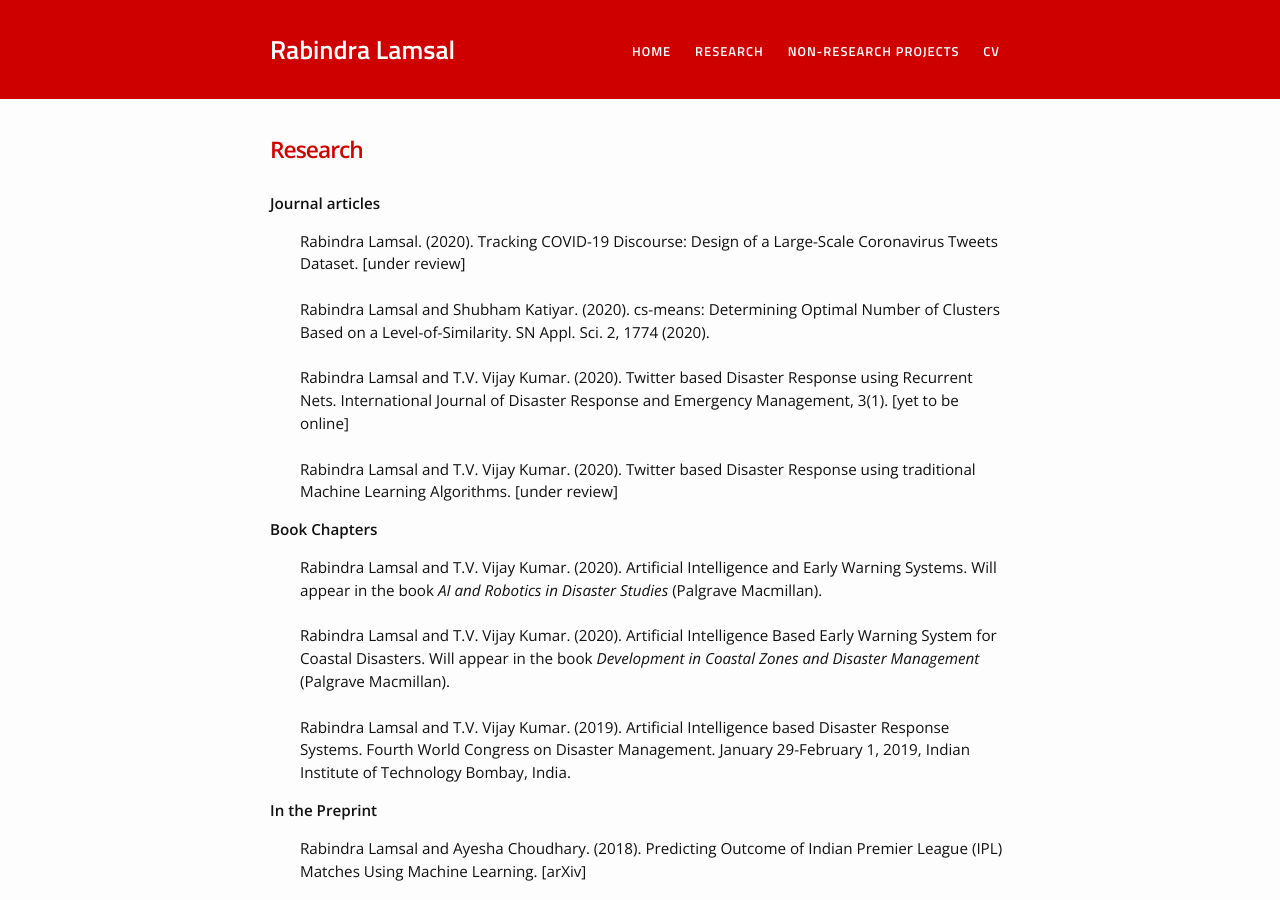
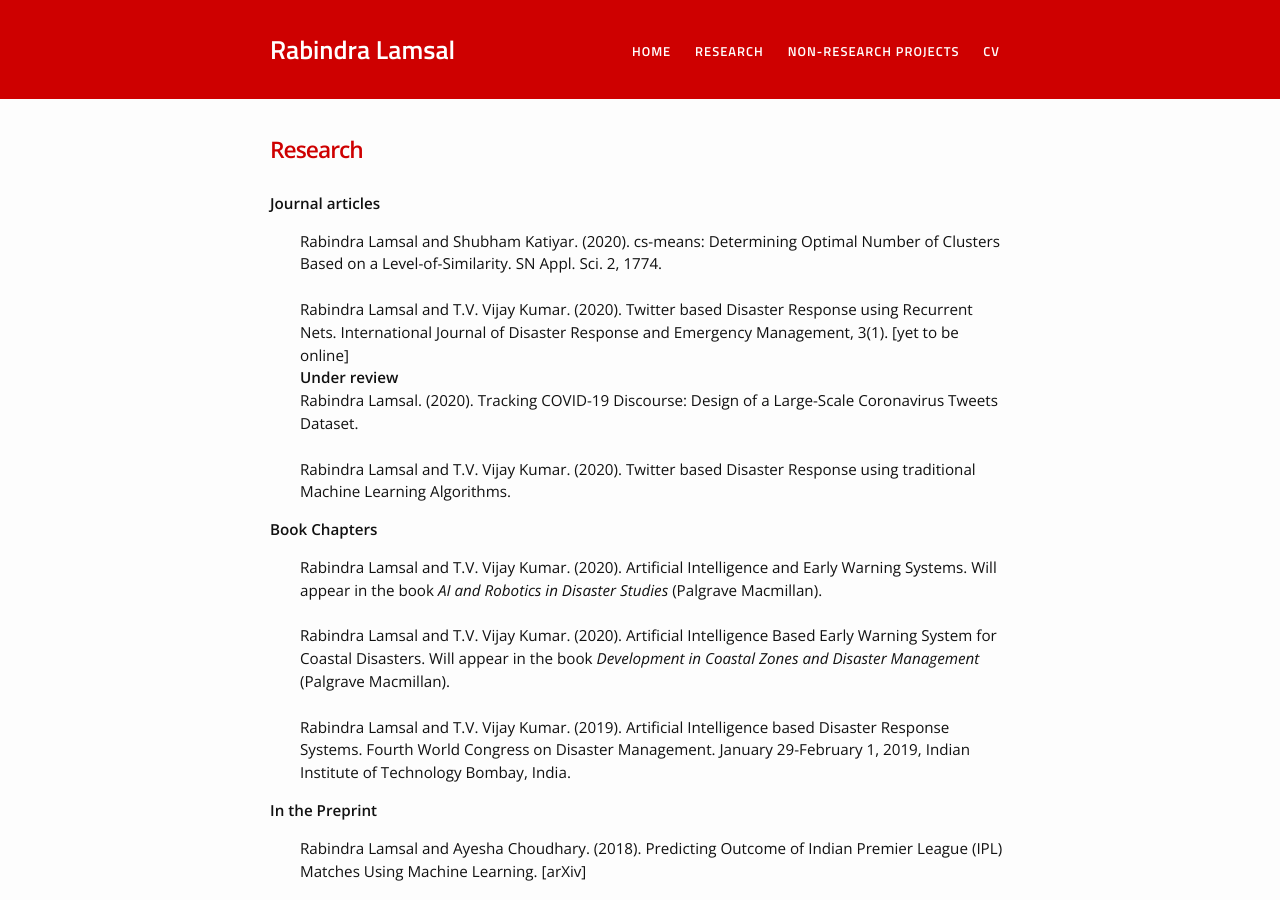
Before and after one commit to rabindralamsal/personal-site, a Jekyll site: the page built from research.md, in a window 1280 px wide and 900 px high. Built offline with Jekyll 4.4.1, drawn with Linux system fonts in a browser that asks for light colours.

Commit message:
Update research.md

```diff
--- a/research.md
+++ b/research.md
@@ -6,13 +6,13 @@
 <b>Journal articles</b>
 <ul>
 
-Rabindra Lamsal. (2020). Tracking COVID-19 Discourse: Design of a Large-Scale Coronavirus Tweets Dataset. [under review] <br><br>
+Rabindra Lamsal and Shubham Katiyar. (2020). cs-means: Determining Optimal Number of Clusters Based on a Level-of-Similarity. SN Appl. Sci. 2, 1774.<br><br>
 
-Rabindra Lamsal and Shubham Katiyar. (2020). cs-means: Determining Optimal Number of Clusters Based on a Level-of-Similarity. SN Appl. Sci. 2, 1774 (2020).<br><br>
+Rabindra Lamsal and T.V. Vijay Kumar. (2020). Twitter based Disaster Response using Recurrent Nets. International Journal of Disaster Response and Emergency Management, 3(1). [yet to be online]<br>
 
-Rabindra Lamsal and T.V. Vijay Kumar. (2020). Twitter based Disaster Response using Recurrent Nets. International Journal of Disaster Response and Emergency Management, 3(1). [yet to be online]<br><br>
-
-Rabindra Lamsal and T.V. Vijay Kumar. (2020). Twitter based Disaster Response using traditional Machine Learning Algorithms. [under review]
+<b>Under review</b><br>
+Rabindra Lamsal. (2020). Tracking COVID-19 Discourse: Design of a Large-Scale Coronavirus Tweets Dataset.<br><br>
+Rabindra Lamsal and T.V. Vijay Kumar. (2020). Twitter based Disaster Response using traditional Machine Learning Algorithms.
 
 </ul>
 
```
